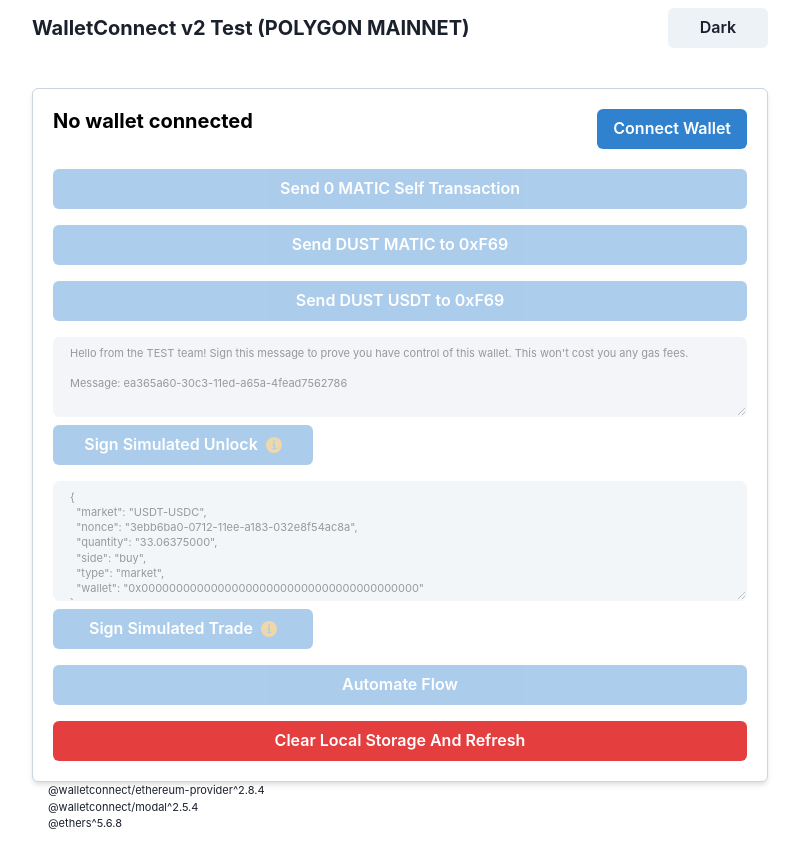
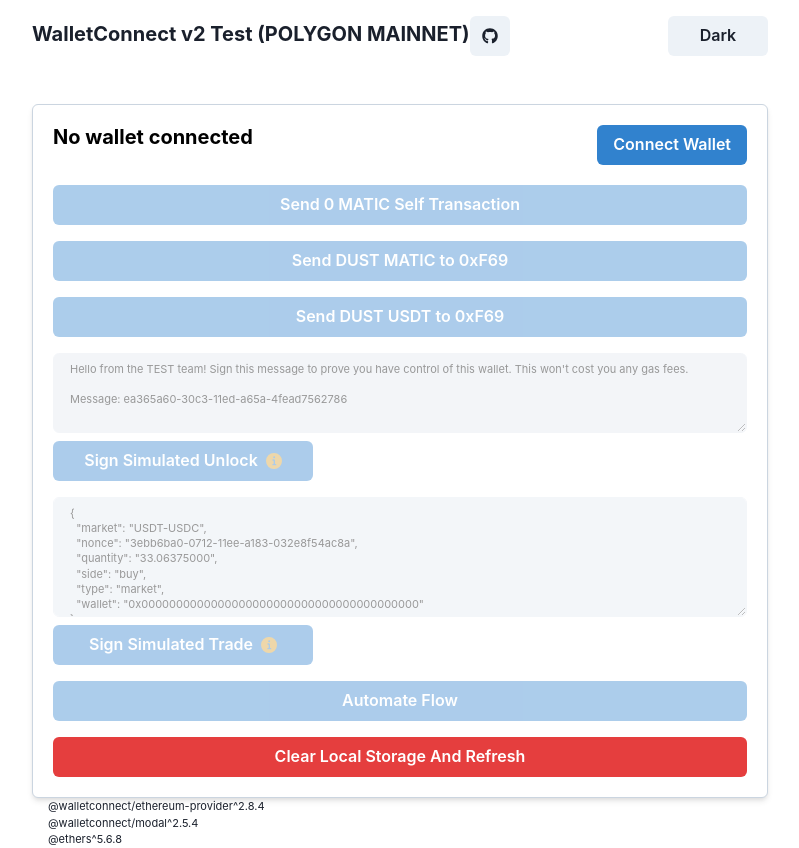
Before and after one commit to nardis556/wcv2test, a Next.js app: page / in a window 1280 px wide. Shown: the whole page, without its empty margins (240-1039 px from the left). Built offline with nearby package versions, Linux system fonts and the light colour scheme.

Commit message:
24q3w45e56r7t7y8u

```diff
--- a/pages/index.js
+++ b/pages/index.js
@@ -215,7 +215,7 @@
         params: method === "eth_sendTransaction" ? [params] : params,
       });
 
-      console.log('REQUESTED')
+      console.log("REQUESTED");
 
       console.log(
         mode === "Sending Transaction" ? "TRANSACTION SENT" : "MESSAGE SIGNED"
@@ -234,7 +234,7 @@
       console.error(
         mode === "Sending Transaction" ? "TRANSACTION FAILED" : "MESSAGE FAILED"
       );
-      console.log("Error Reason:")
+      console.log("Error Reason:");
       console.error(e);
       console.error(
         "\n---------ERROR---------",
@@ -603,6 +603,14 @@
       <Flex justifyContent="space-between" alignItems="center" mb={4}>
         <Heading my={4} size="md">
           WalletConnect v2 Test (POLYGON MAINNET)
+          <Tooltip label="View Source">
+            <IconButton
+              as="a"
+              href="https://github.com/nardis556/wcv2test"
+              aria-label="GitHub"
+              icon={<FaGithub />}
+            />
+          </Tooltip>
         </Heading>
         <Button onClick={toggleColorMode} width={100}>
           {colorMode === "light" ? "Dark" : "Light"}
```
